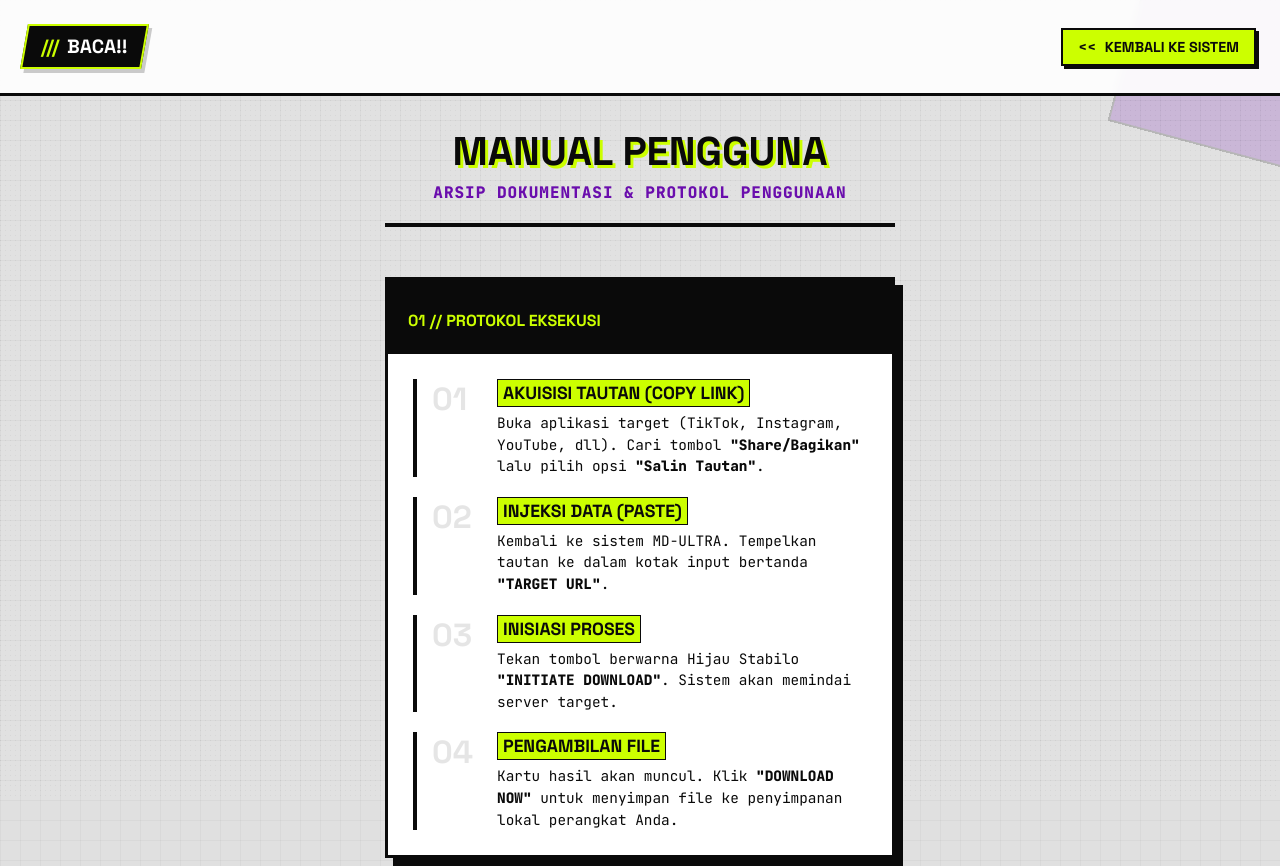
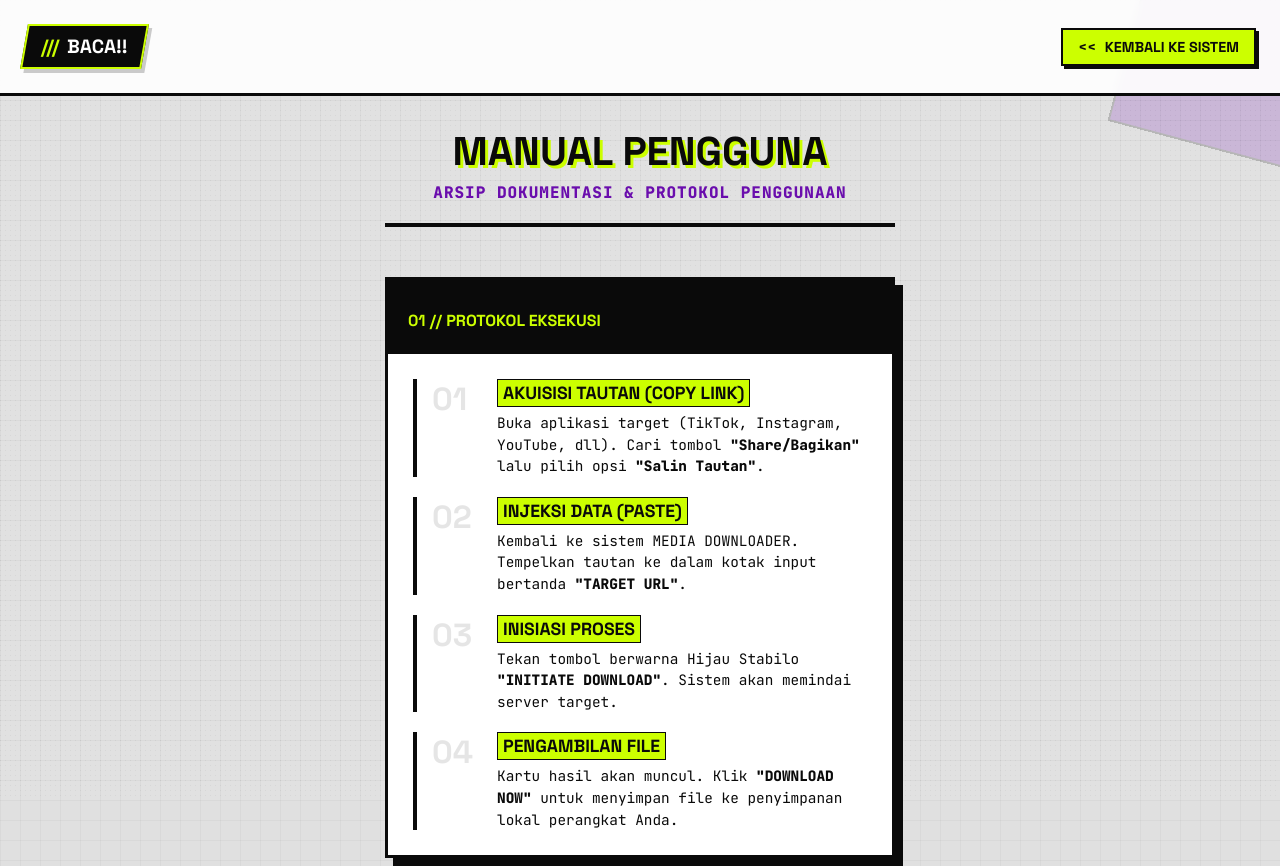
Before and after one commit to sanzzyproject/all-in-one-downloader, a website: page public/docs.html in a window 1280 px wide. Shown: the top 866 px of the page. Drawn offline with Linux system fonts and the light colour scheme.

Commit message:
Update docs.html

```diff
--- a/public/docs.html
+++ b/public/docs.html
@@ -52,7 +52,7 @@
                         <div class="step-number">02</div>
                         <div class="step-content">
                             <h3>INJEKSI DATA (PASTE)</h3>
-                            <p>Kembali ke sistem MD-ULTRA. Tempelkan tautan ke dalam kotak input bertanda <strong>"TARGET URL"</strong>.</p>
+                            <p>Kembali ke sistem MEDIA DOWNLOADER. Tempelkan tautan ke dalam kotak input bertanda <strong>"TARGET URL"</strong>.</p>
                         </div>
                     </div>
                     <div class="step-item">
```
